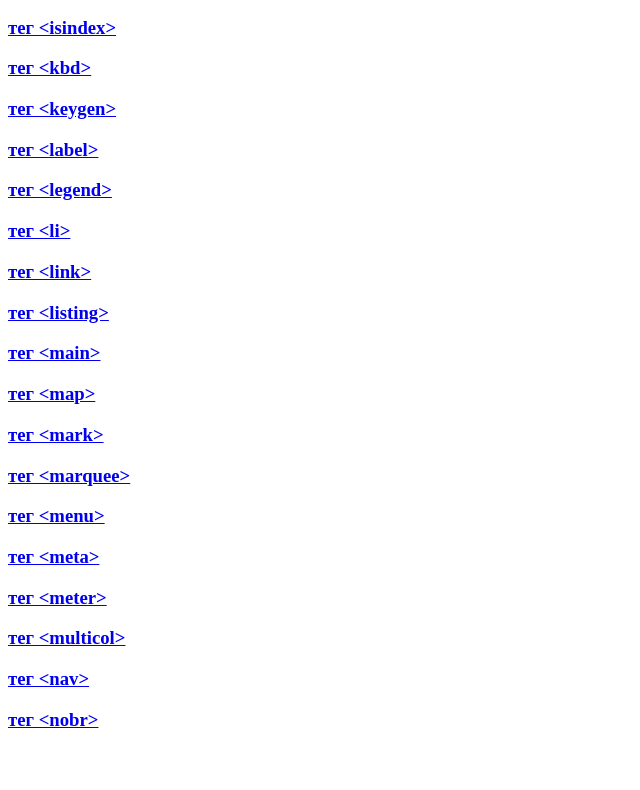
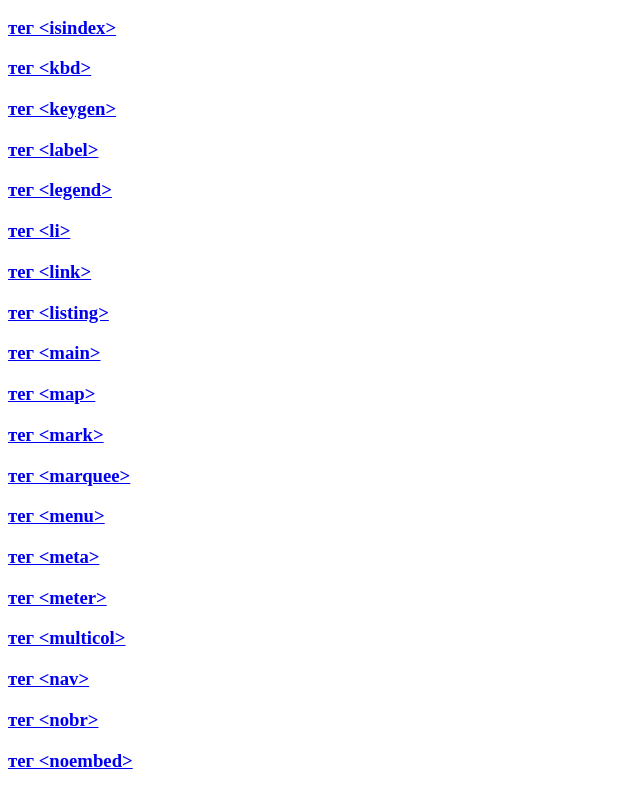
Before and after one commit to k454tkin/FirstProject, a plain HTML site: page index.html in a window 1280 px wide. Shown: the part 2710-3500 px from the top of the page, without its empty margins (0-640 px from the left). Before the commit the page ends 3460 px from the top, so only its background shows below. Drawn offline with Linux system fonts and the light colour scheme.

Commit message:
added link tag noembed

```diff
--- a/index.html
+++ b/index.html
@@ -91,5 +91,6 @@
     <h3> <a href="Public/HTML/multicol.html" target="_blank">тег &lt;multicol&gt;</a> <br> </h3>
     <h3> <a href="Public/HTML/nav.html" target="_blank">тег &lt;nav&gt;</a> <br> </h3>
     <h3> <a href="Public/HTML/nobr.html" target="_blank">тег &lt;nobr&gt;</a> <br> </h3>
+    <h3> <a href="Public/HTML/noembed.html" target="_blank">тег &lt;noembed&gt;</a> <br> </h3>
 </body>
 </html>
```
